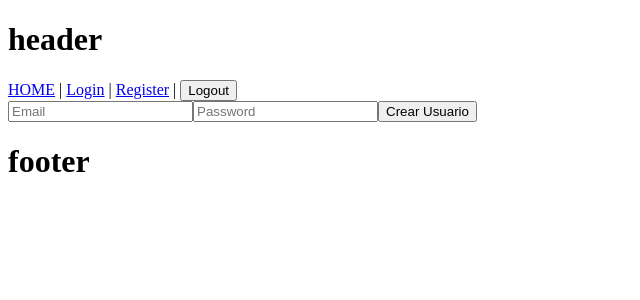
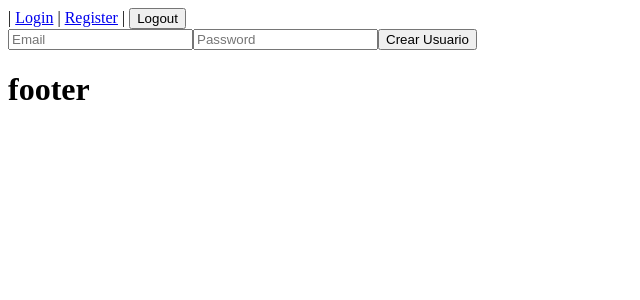
Before and after one commit to carlosGarciaMtz/vue3VitePiniaFirebase, a Vue app: page /login in a window 1280 px wide. Shown: the top 300 px of the page, without its empty margins (0-640 px from the left). Built offline with nearby package versions, Linux system fonts and the light colour scheme.

Commit message:
rutas protegidas

```diff
--- a/src/components/Header.vue
+++ b/src/components/Header.vue
@@ -1,12 +1,12 @@
 <template>
-  <div>
-    <h1>header</h1>
-    <div>
-    <router-link to="/">HOME</router-link> |
-    <router-link to="/login">Login</router-link> |
-    <router-link to="/register">Register</router-link> |
+  <div v-if="!userStore.loadingSessions">
+    <router-link v-if="userStore.userData" to="/">HOME</router-link> |
+    <router-link v-if="!userStore.userData" to="/login">Login</router-link> |
+    <router-link v-if="!userStore.userData" to="/register">Register</router-link> |
     <button @click="userStore.logout" :disabled="userStore.loader">Logout</button>
-    </div>
+  </div>
+  <div v-else>
+    <h1>Cargando sesion</h1>
   </div>
 </template>
 
--- a/src/router.js
+++ b/src/router.js
@@ -1,12 +1,27 @@
 import { createRouter, createWebHistory } from 'vue-router';
+import { useUserStore } from './stores/users';
 import Home from './views/Home.vue';
 import Login from './views/Login.vue';
 import Register from './views/Register.vue';
 
+const requereAuth = async (to, from, next) => {
+  const userStore = useUserStore();
+  userStore.loadingSessions = true;
+  const user = await userStore.currentUser();
+  userStore.loadingSessions = false;
+  console.log(user);
+  if(user) {
+    next();
+  }else{
+    next("/login");
+  }
+}
+
 const routes = [
   {
     path: '/',
-    component: Home
+    component: Home,
+    beforeEnter: requereAuth
   },
   {
     path: '/login',
--- a/src/stores/users.js
+++ b/src/stores/users.js
@@ -1,5 +1,5 @@
 import {defineStore} from 'pinia';
-import { createUserWithEmailAndPassword, signInWithEmailAndPassword, signOut } from 'firebase/auth';
+import { createUserWithEmailAndPassword, onAuthStateChanged, signInWithEmailAndPassword, signOut } from 'firebase/auth';
 import { auth } from '../firebaseConfig';
 import router from '../router';
 
@@ -7,6 +7,7 @@ export const useUserStore = defineStore('userStore',{
   state: () => ({
     userData: null,
     loader:false,
+    loadingSessions: false,
   }),
   getters: {
     minuscula(state){
@@ -57,6 +58,22 @@ export const useUserStore = defineStore('userStore',{
       } finally {
         this.loader = false;
       }
+    },
+    currentUser(){
+      return new Promise((resolve, reject)=>{
+        const unsuscribe = onAuthStateChanged(auth, user =>{
+          if(user){
+            this.userData = { email: user.email, uid: user.uid };
+          }else{
+            this.userData = null;
+          }
+          resolve(user);
+        }, e =>{
+          reject(e);
+        });
+
+        unsuscribe();
+      });
     }
   }
 })
--- a/src/views/Home.vue
+++ b/src/views/Home.vue
@@ -2,14 +2,12 @@
   <div>
     <h1>Home</h1>
     <p>
-      {{userStore.userData}}
+      {{userStore.userData?.email}}
     </p>
   </div>
 </template>
 
 <script setup>
-import { useUserStore } from '../stores/users.js';
-
-const userStore = useUserStore();
-
+  import { useUserStore } from '../stores/users.js';
+  const userStore = useUserStore();
 </script>
```
